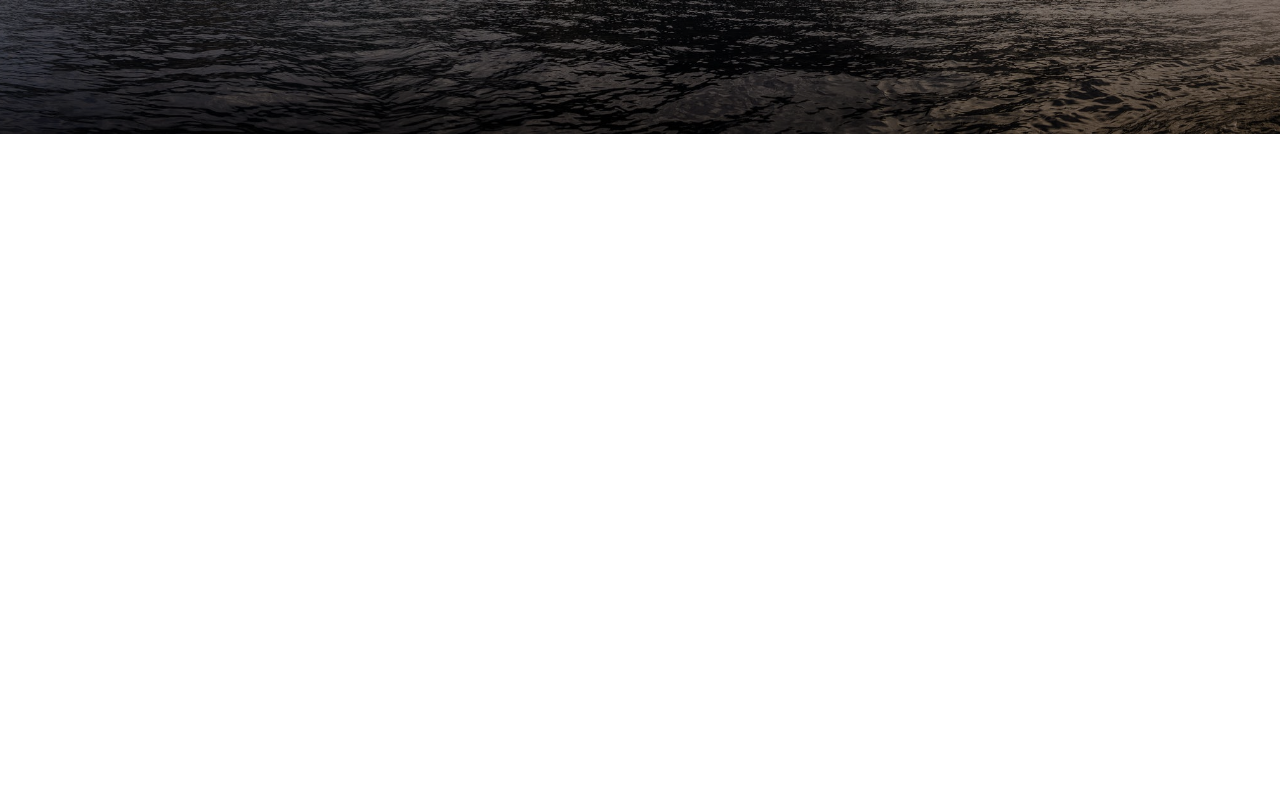
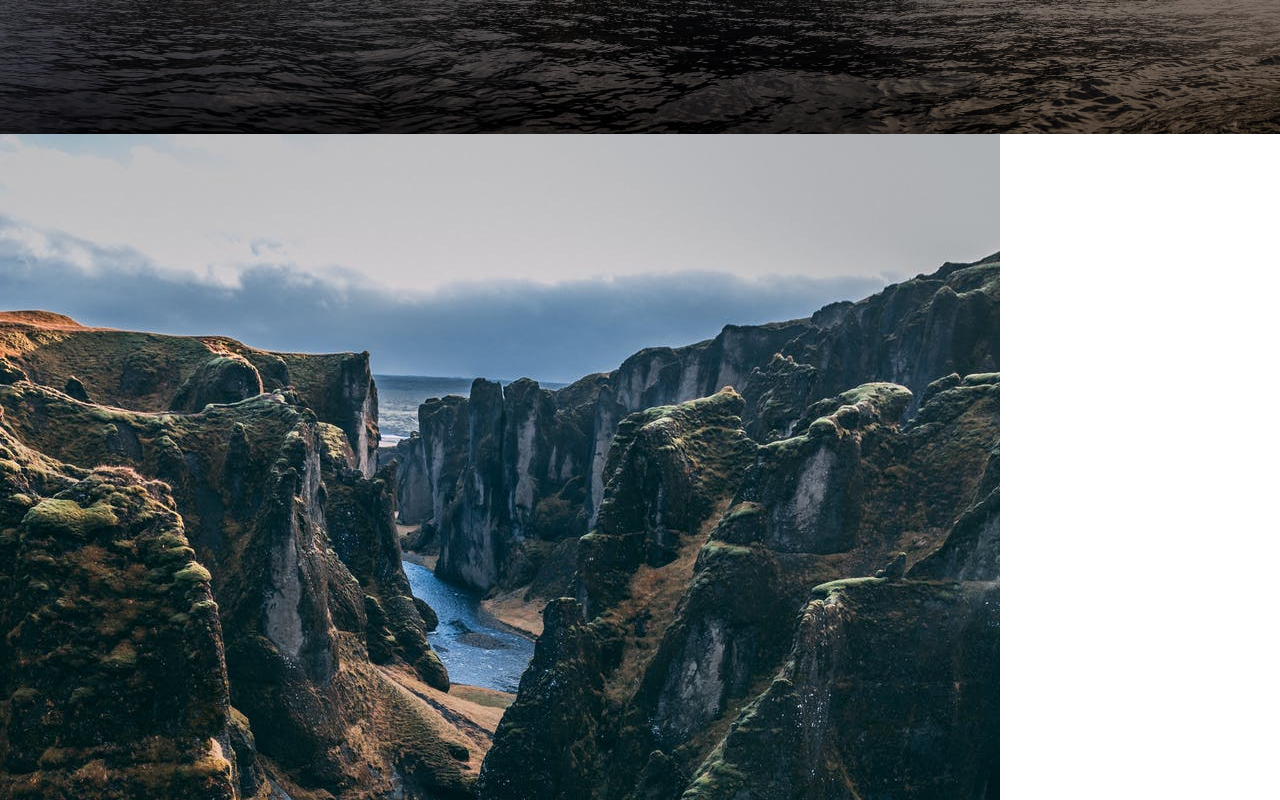
Before and after one commit to TevvinStrong/trvl, a React (Create React App) app: page / in a window 1280 px wide. Shown: the part 460-1260 px from the top of the page. Before the commit the page ends 800 px from the top, so only its background shows below. Built offline with nearby package versions, Linux system fonts and the light colour scheme.

Commit message:
Imported collage component to app.js file

```diff
--- a/src/App.js
+++ b/src/App.js
@@ -1,6 +1,7 @@
 import { Routes, Route } from 'react-router-dom';
 
 // Importing Components
+import Collage from '../src/Components/Collage/Collage';
 import Jumbotron from './Components/Jumbotron/Jumbotron';
 import NavBar from './Components/Navbar/Navbar';
 import Products from './Components/Navbar/ProductsPage/Products';
@@ -14,6 +15,7 @@ function App() {
     <div className="App">
       <NavBar />
       <Jumbotron />
+      <Collage />
       <Routes>
         <Route exact path='/services' element={<Services />} />
         <Route exact path='/products' element={<Products />} />
```
